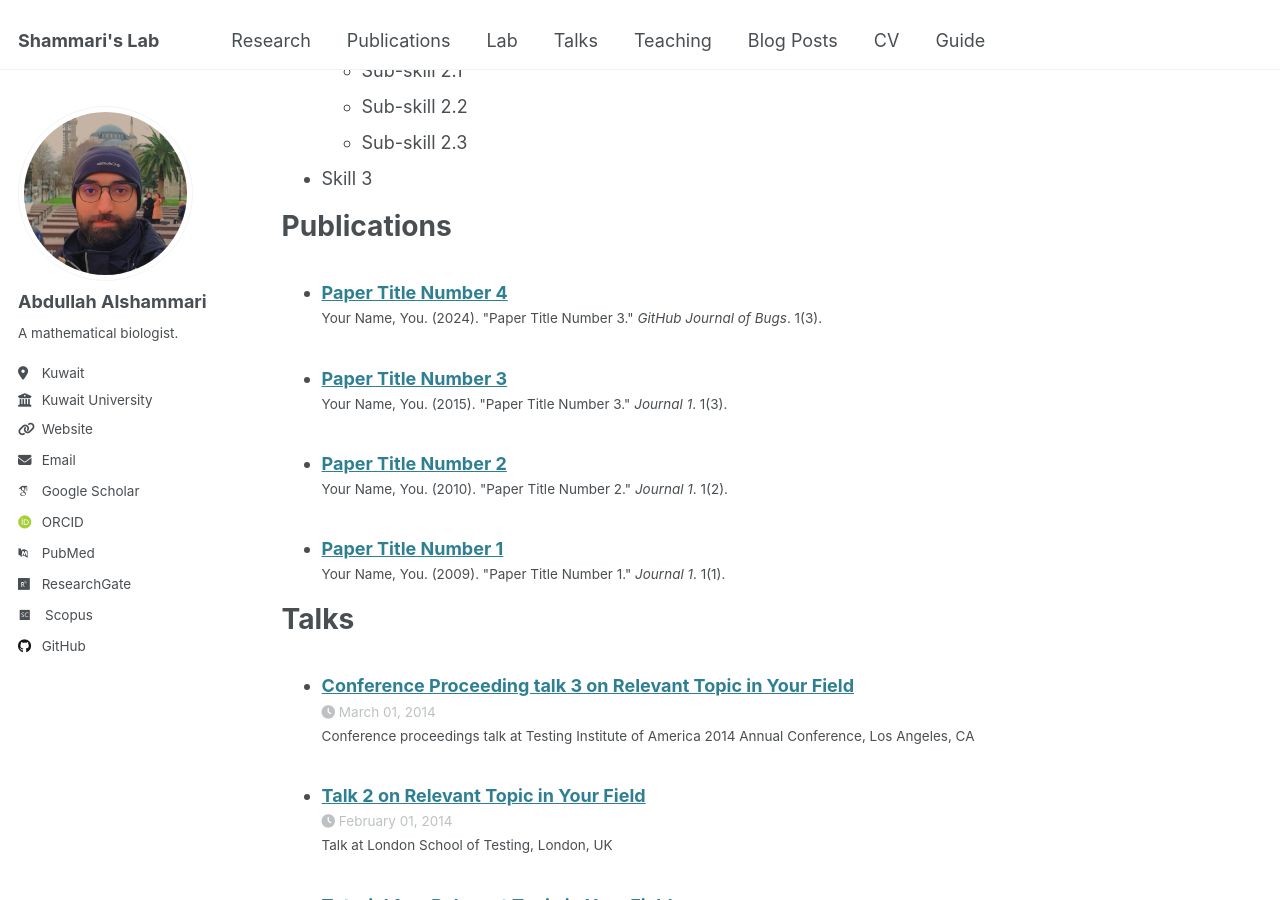
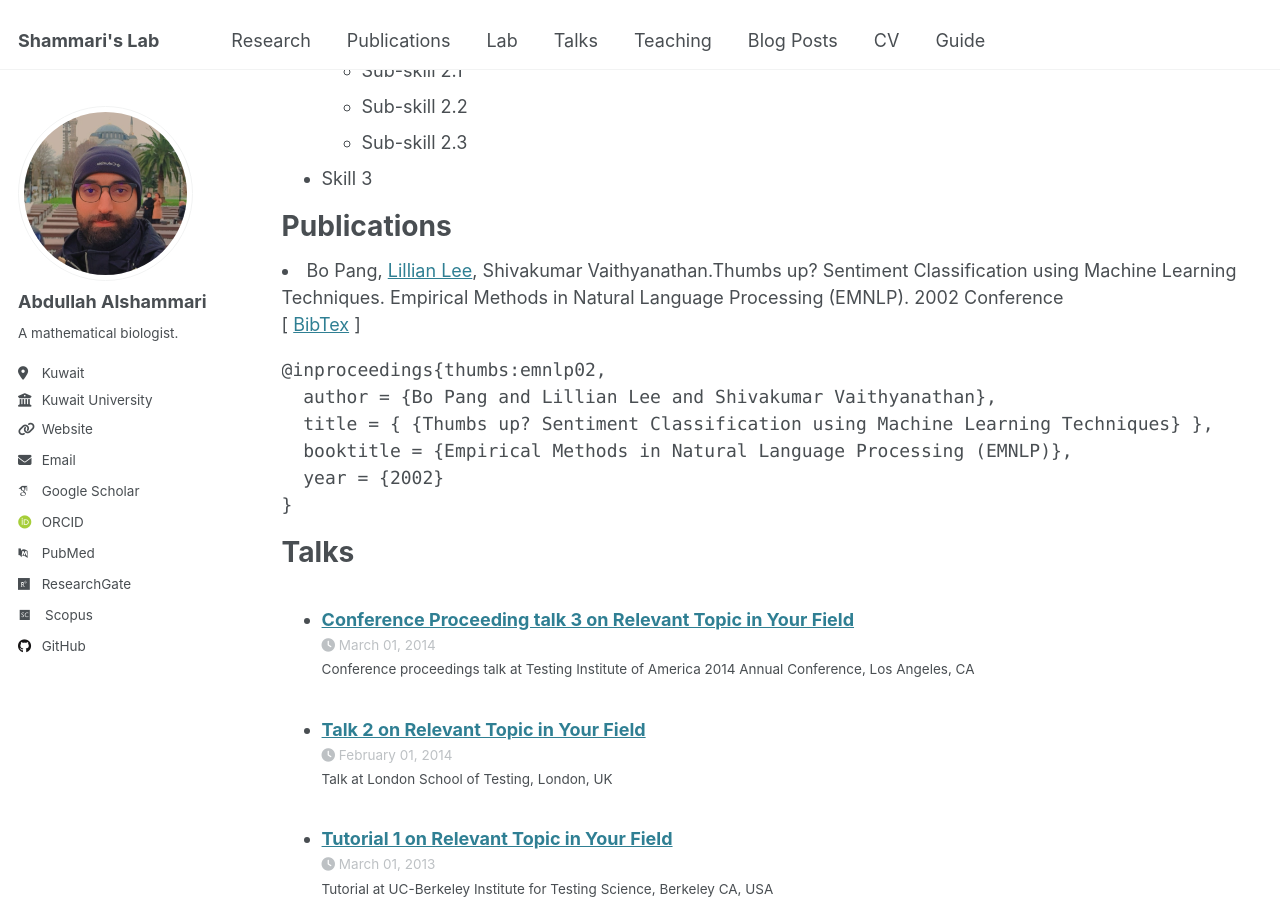
Before and after one commit to shammari/aleph, a Jekyll site: the page built from _pages/cv.md, in a window 1280 px wide and 900 px high, scrolled down 1129 px. Built offline with Jekyll 4.4.1, drawn with Linux system fonts in a browser that asks for light colours; some web fonts are replaced.

Commit message:
Update cv.md

```diff
--- a/_pages/cv.md
+++ b/_pages/cv.md
@@ -54,9 +54,7 @@ Skills
 
 Publications
 ======
-  <ul>{% for post in site.publications reversed %}
-    {% include archive-single-cv.html %}
-  {% endfor %}</ul>
+  {% include bibere/paper.html pid="thumbs:emnlp02" %}
 
 Talks
 ======
```
